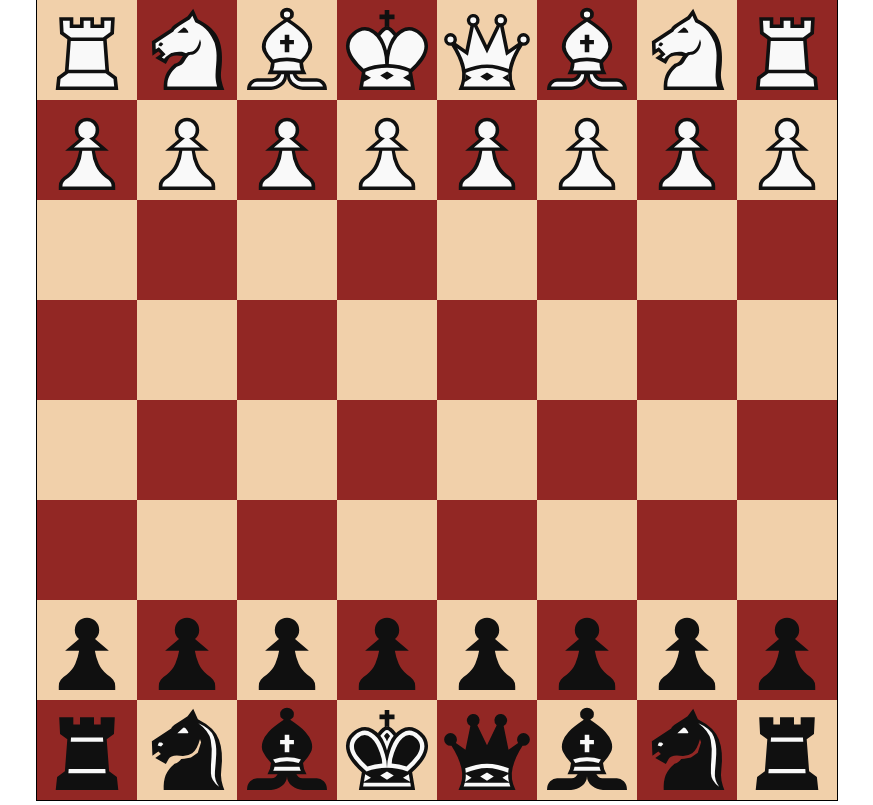
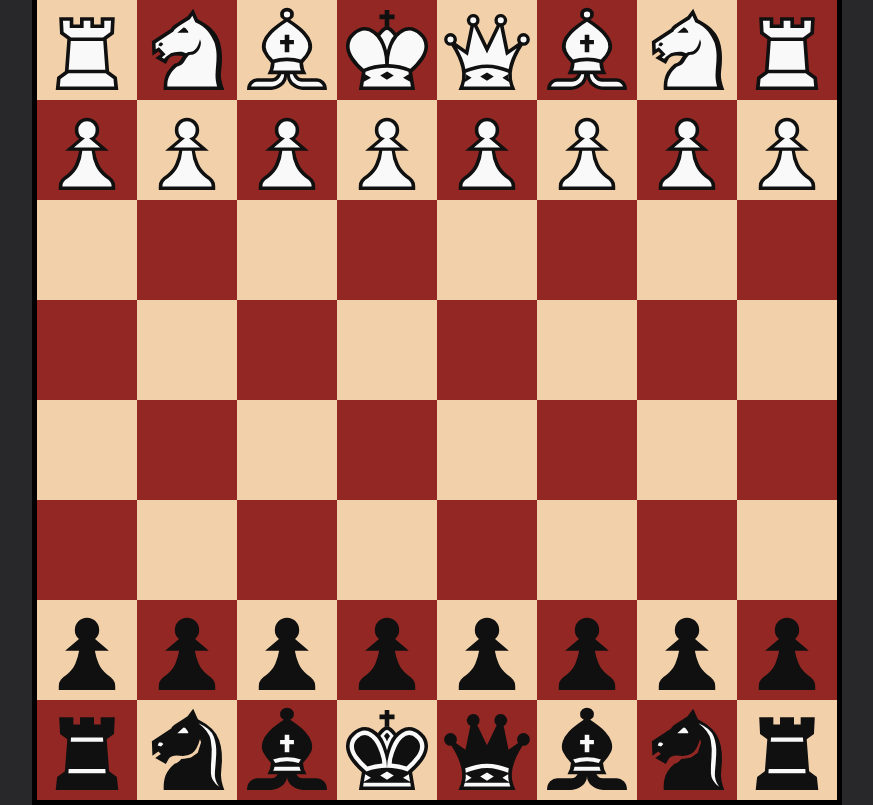
Before and after one commit to Abelz3w/Chess-Chapter-2, a plain HTML site: page chess2/index.html in a window 1280 px wide. Shown: the whole page, without its empty margins (203-1076 px from the left). Drawn offline with Linux system fonts and the light colour scheme.

Commit message:
Update styles.css

```diff
--- a/chess2/styles.css
+++ b/chess2/styles.css
@@ -1,5 +1,6 @@
 * {
     margin: 0;
+    background-color: #28282B;
 }
 
 #GameBoard {
@@ -14,5 +15,5 @@
 }
 
 canvas {
-    border: 1px solid black;
+    border: 5px solid black;
 }
```
